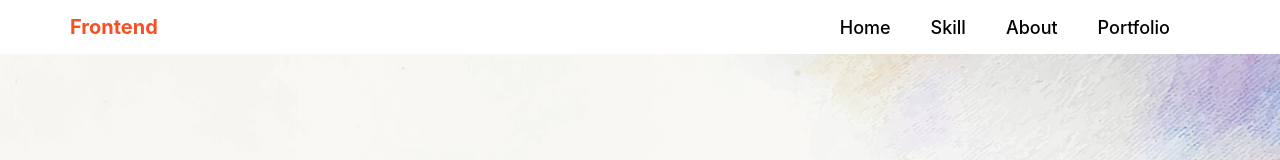
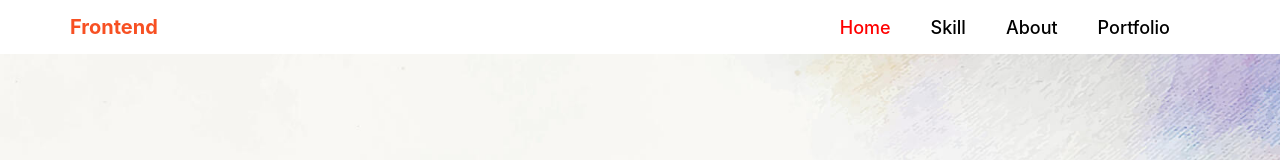
Before and after one commit to nandha-techie/portfolio, a React (Create React App) app: page / in a window 1280 px wide. Shown: the top 160 px of the page. Built offline with nearby package versions, Linux system fonts and the light colour scheme; the HTML template or start-up script is replaced by a standard one.

Commit message:
portfolio button link set

```diff
--- a/public/index.html
+++ b/public/index.html
@@ -8,6 +8,7 @@
       name="description"
       content="Web site created using create-react-app"
     />
+    <meta http-equiv="Permissions-Policy" content="interest-cohort=()">
     <link rel="apple-touch-icon" href="%PUBLIC_URL%/logo192.png" />
     <!--
       manifest.json provides metadata used when your web app is installed on a
--- a/src/components/Hero.js
+++ b/src/components/Hero.js
@@ -5,7 +5,7 @@ import Profile from '../images/profile.png';
 const Hero = ()=>{
     return(
         <>
-            <div className="hero-section">
+            <div className="hero-section" id="home">
                 <div className="container">
                     <div className="hero-content">
                         <div className="hero-desc">
--- a/src/components/Navbar.js
+++ b/src/components/Navbar.js
@@ -1,7 +1,7 @@
 import {useEffect, useState} from 'react';
 import { FontAwesomeIcon } from '@fortawesome/react-fontawesome';
 import { faBars, faXmark } from '@fortawesome/free-solid-svg-icons';
-import Scrollspy from 'react-scrollspy'
+import Scrollspy from 'react-scrollspy';
 import '../App.css';
 import '../styles/home.css';
 import '../styles/Navbar.css';
@@ -36,8 +36,8 @@ const Navbar = ()=>{
                         <div className="logo">
                             <h1><a href="#home" alt="frontend">Frontend</a></h1>
                         </div>
-                        <Scrollspy items={ ['home', 'skill', 'contact', 'portfolio'] } currentClassName="is-current" className="menu">
-                            <li><a href="#home">Home</a></li>
+                        <Scrollspy items={ ['home', 'skill', 'contact', 'portfolio'] } currentClassName="active" className="menu">
+                           <li><a href="#home">Home</a></li>
                             <li><a href="#skill" >Skill</a></li>
                             <li><a href="#contact" >About</a></li>
                             <li><a href="#portfolio" >Portfolio</a></li>
@@ -50,12 +50,12 @@ const Navbar = ()=>{
             </div>
             <div className={ `mobile-menu ${ open ? 'open-menu' : ''} `} >
                 <div className='mobile-menu__content'>
-                    <ul>
+                    <Scrollspy items={ ['home', 'skill', 'contact', 'portfolio'] } currentClassName="active">
                         <li><a href="#home" onClick={mobileMenu }>Home</a></li>
                         <li><a href="#skill" onClick={mobileMenu }>Skill</a></li>
                         <li><a href="#contact" onClick={mobileMenu }>About</a></li>
                         <li><a href="#portfolio" onClick={mobileMenu }>Portfolio</a></li>
-                    </ul>
+                    </Scrollspy>
                     <FontAwesomeIcon icon={faXmark} size="3x" className="close" onClick={mobileMenu }/>
                 </div>
             </div>
--- a/src/pages/Home.js
+++ b/src/pages/Home.js
@@ -7,7 +7,7 @@ import Skill from '../components/Skill';
 
 const Home = ()=>{
     return(
-        <div className="home-section" id="home">
+        <div className="home-section">
             <Navbar />
             <Hero />
             <Skill />
--- a/src/styles/Navbar.css
+++ b/src/styles/Navbar.css
@@ -37,7 +37,6 @@
 .menu{
     display: flex;
     align-items: center;
-
 }
 .menu li{
     margin-right: 4rem;
@@ -51,9 +50,7 @@
 .menu a:hover{
     color: var(--orangeColor);
 }
-.active{
-    color: var(--orangeColor);
-}
+
 
 /* mobile menu */
 .hamburger{
@@ -89,6 +86,9 @@
     color: #000;
     font-weight: 600;
 }
+.mobile-menu__content li.active a{
+    color: var(--orangeColor);
+}
 .close{
     cursor: pointer;
 }
@@ -105,3 +105,7 @@
         display: block;
     }
 }
+.active a{
+    color: red;
+    /* background-color: red; */
+}
```
